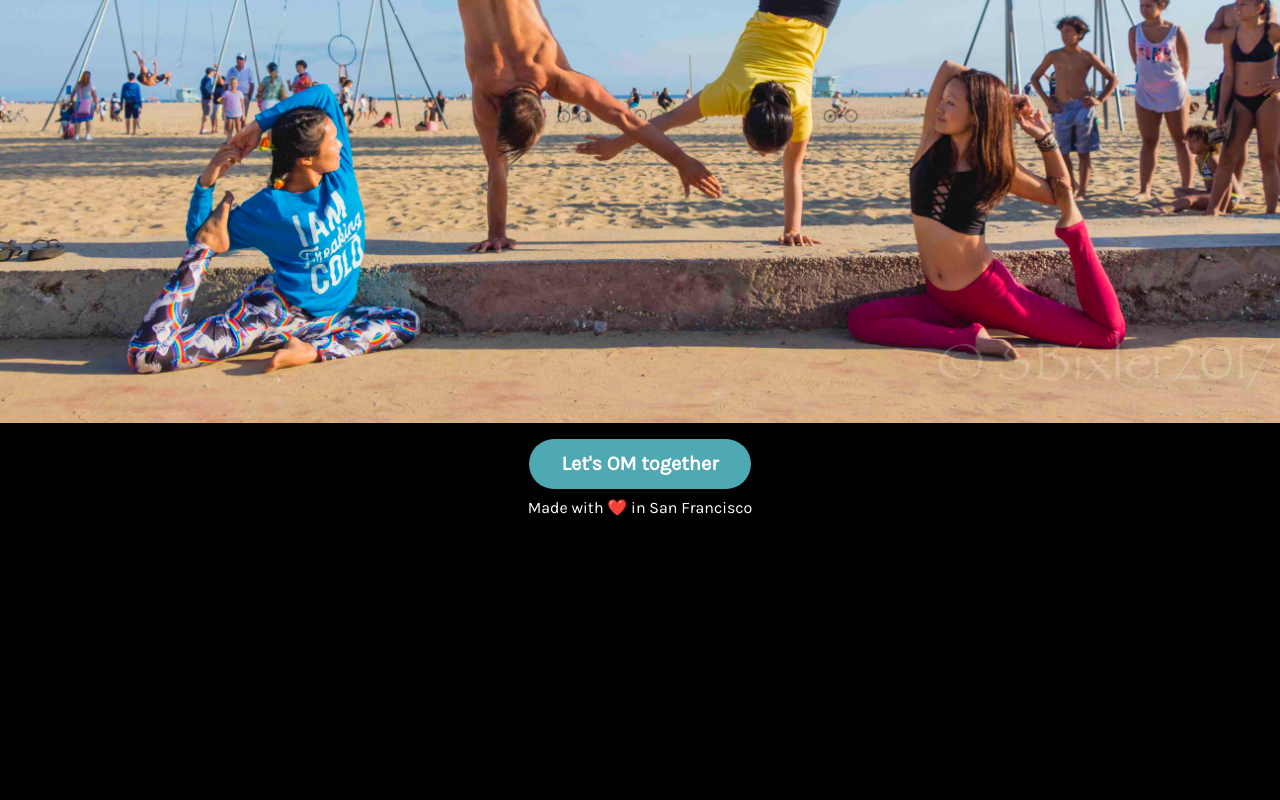
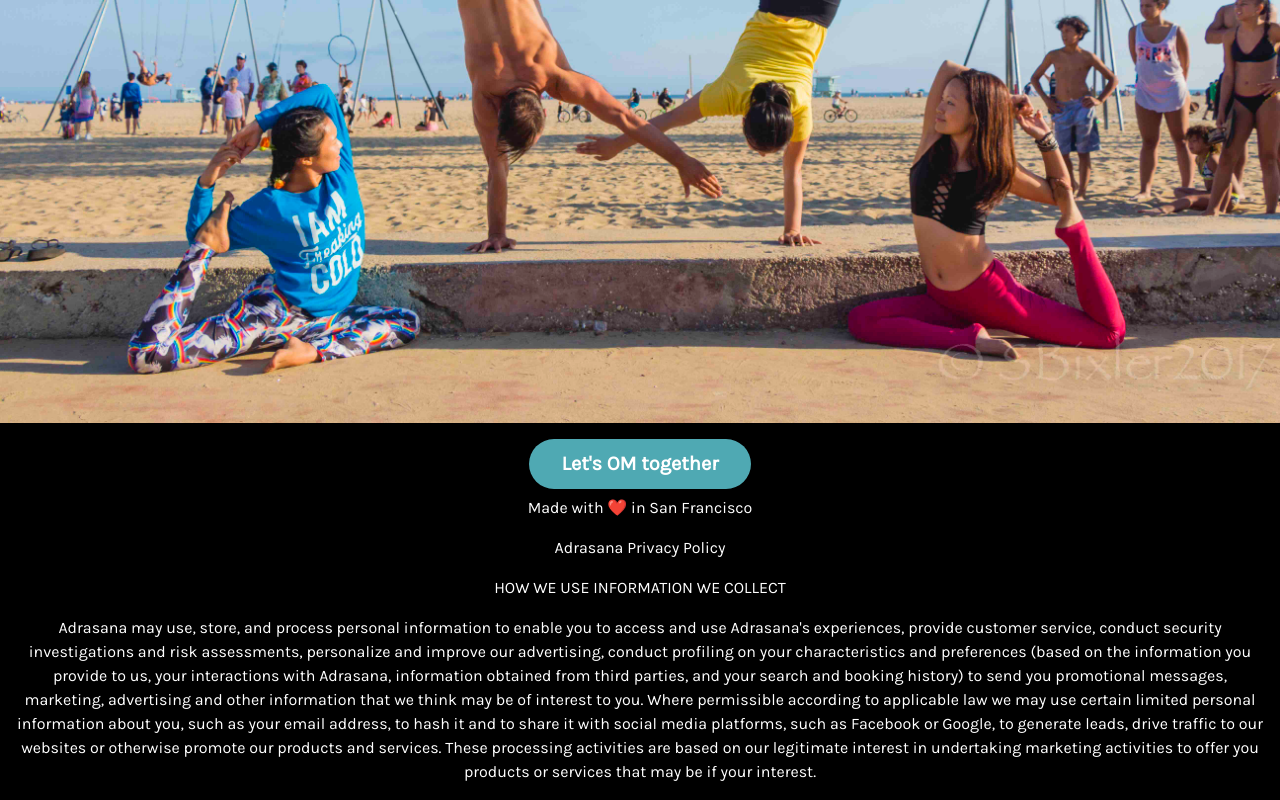
Before and after one commit to joannechou/joannechou.github.io, a plain HTML site: page index.html in a window 1280 px wide. Shown: the part 3377-4177 px from the top of the page. Before the commit the page ends 3913 px from the top, so only its background shows below. Drawn offline with nearby package versions, Linux system fonts and the light colour scheme; a script that the page names is missing.

Commit message:
Update index.html

```diff
--- a/index.html
+++ b/index.html
@@ -70,6 +70,9 @@
     <div class="col-lg my-3 align-self-center text-center">
       <a class="typeform-share button" href="https://adrasana.typeform.com/to/O53sOy" data-mode="popup" style="display:inline-block;text-decoration:none;background-color:#4FA9B3;color:white;cursor:pointer;font-family: 'Karla', sans-serif;font-size:20px;line-height:50px;text-align:center;margin:0;height:50px;padding:0px 33px;border-radius:25px;max-width:100%;white-space:nowrap;overflow:hidden;text-overflow:ellipsis;font-weight:bold;-webkit-font-smoothing:antialiased;-moz-osx-font-smoothing:grayscale;" data-hide-headers=true data-submit-close-delay="0" target="_blank">Let's OM together </a> <script> (function() { var qs,js,q,s,d=document, gi=d.getElementById, ce=d.createElement, gt=d.getElementsByTagName, id="typef_orm_share", b="https://embed.typeform.com/"; if(!gi.call(d,id)){ js=ce.call(d,"script"); js.id=id; js.src=b+"embed.js"; q=gt.call(d,"script")[0]; q.parentNode.insertBefore(js,q) } })() </script>
       <p>Made with ❤️ in San Francisco</p>
+      <p>Adrasana Privacy Policy</p>
+      <p>HOW WE USE INFORMATION WE COLLECT</p>
+      <p>Adrasana may use, store, and process personal information to enable you to access and use Adrasana's experiences, provide customer service, conduct security investigations and risk assessments, personalize and improve our advertising, conduct profiling on your characteristics and preferences (based on the information you provide to us, your interactions with Adrasana, information obtained from third parties, and your search and booking history) to send you promotional messages, marketing, advertising and other information that we think may be of interest to you. Where permissible according to applicable law we may use certain limited personal information about you, such as your email address, to hash it and to share it with social media platforms, such as Facebook or Google, to generate leads, drive traffic to our websites or otherwise promote our products and services. These processing activities are based on our legitimate interest in undertaking marketing activities to offer you products or services that may be if your interest.</p>
     </div>
   </body>
 </html>
```
